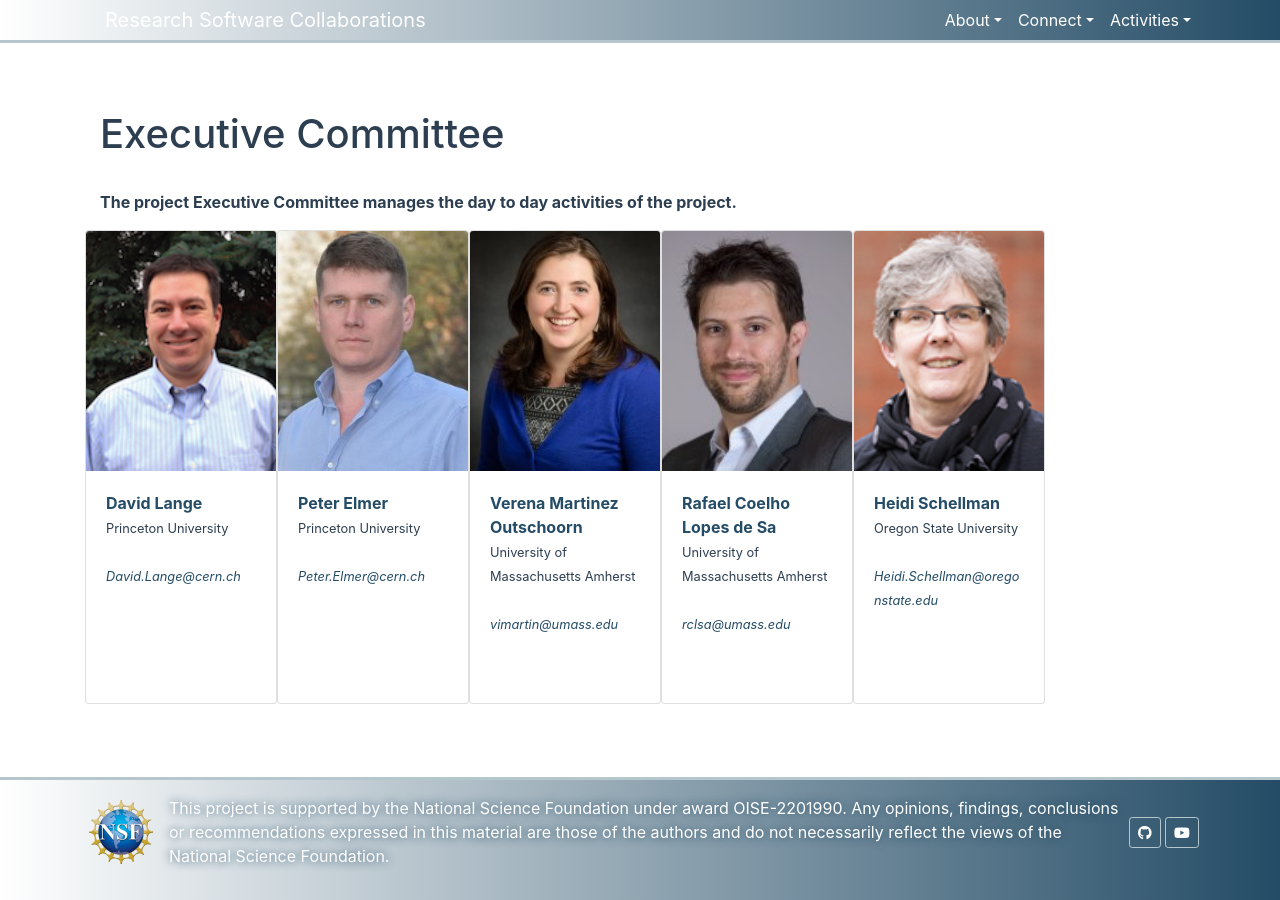
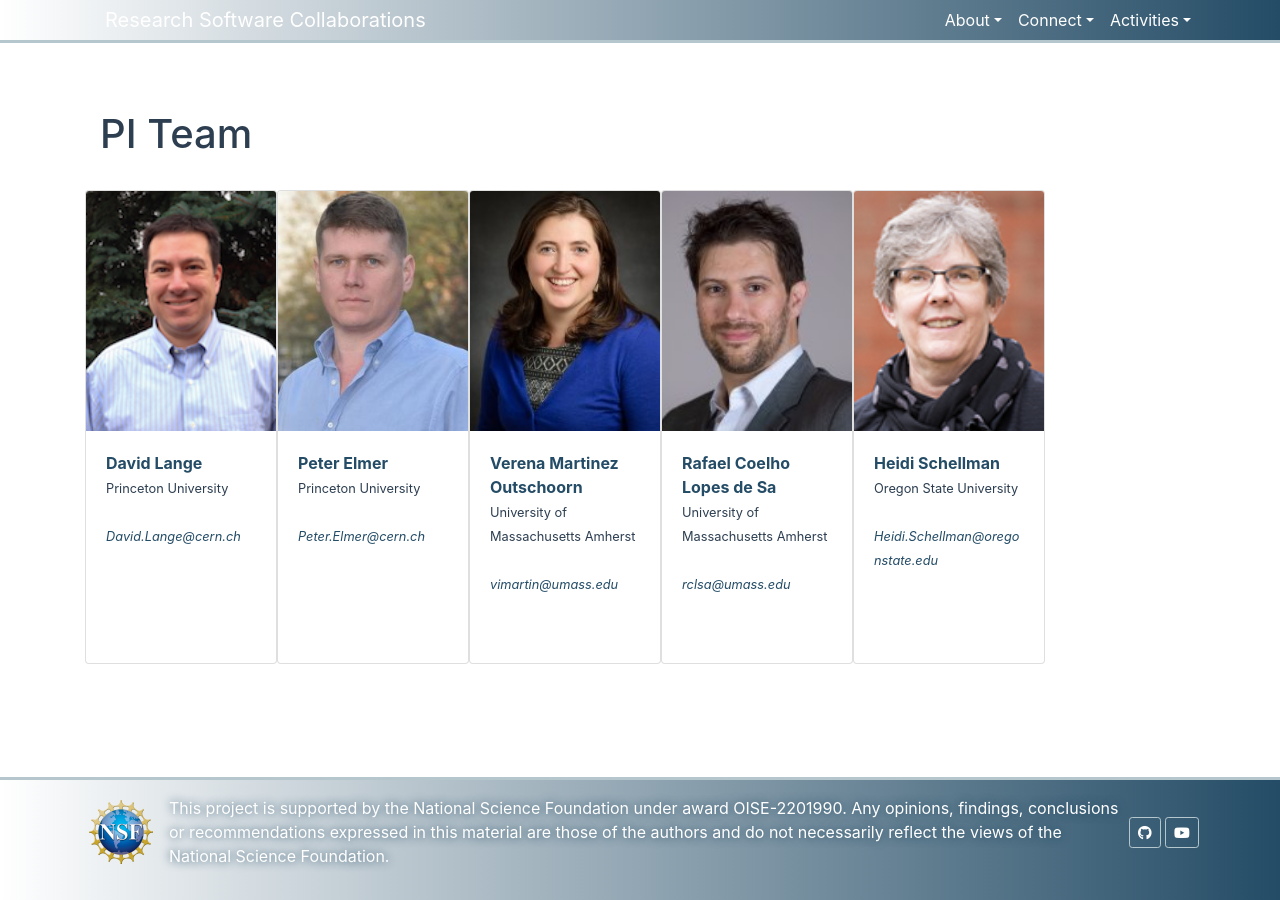
Before and after one commit to research-software-collaborations/research-software-collaborations.github.io, a Jekyll site: the page built from pages/about/executive-committee.md, in a window 1280 px wide. Built offline with Jekyll 4.4.1, drawn with Linux system fonts in a browser that asks for light colours; cached includes are drawn as plain includes.

Commit message:
relabel for now

```diff
--- a/pages/about/executive-committee.md
+++ b/pages/about/executive-committee.md
@@ -1,12 +1,14 @@
 ---
 permalink: /about/executive-committee.html
 layout: default
-title: Executive Committee
+title: PI Team
 ---
 
 <div class="container-fluid">
-  <h1>Executive Committee</h1><br>
+  <h1>PI Team</h1><br>
+<!--
   <p><b>The project Executive Committee manages the day to day activities of the project.</b></p>
+-->
   <div class="row">
   {% for member in site.data.orgs.exec-board.personnel  %}
      {% assign person = site.data.people[member] %}
```
